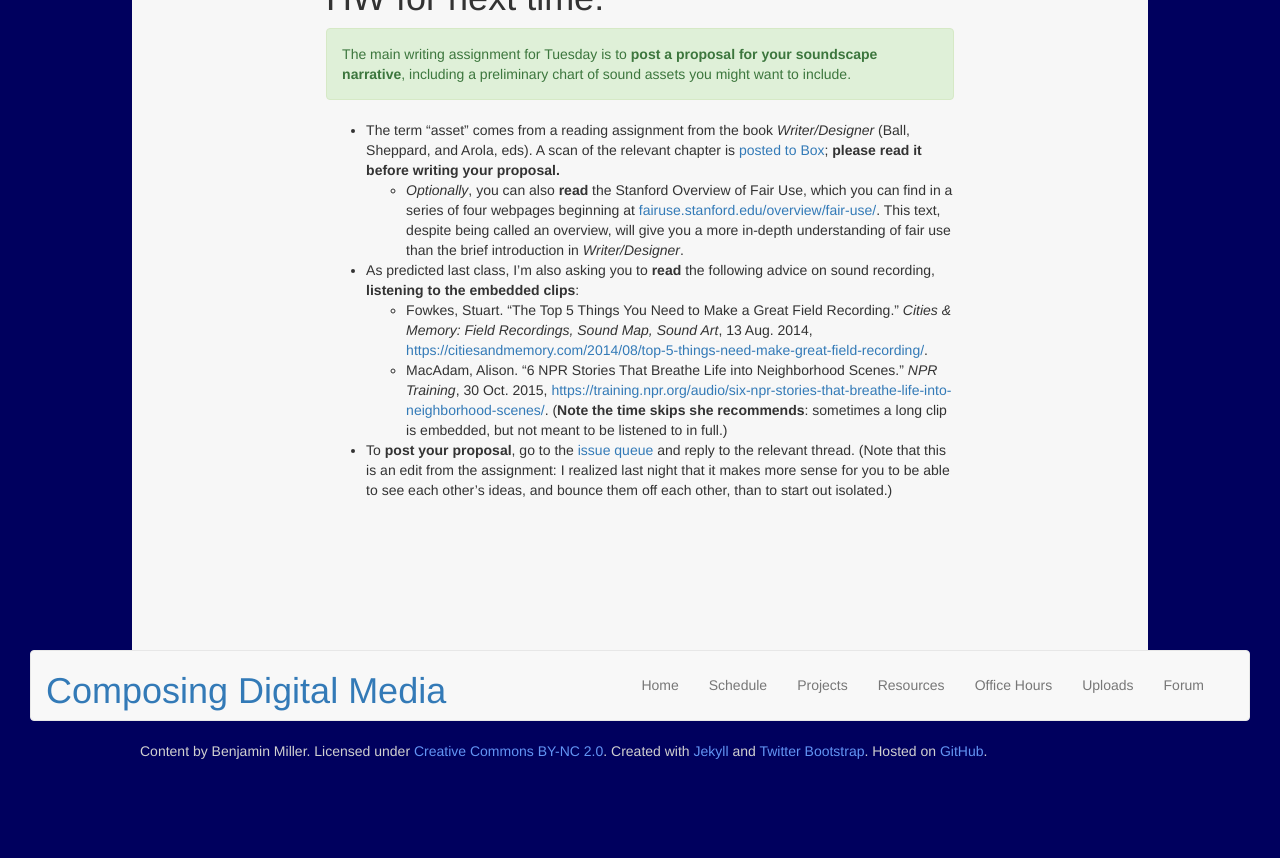
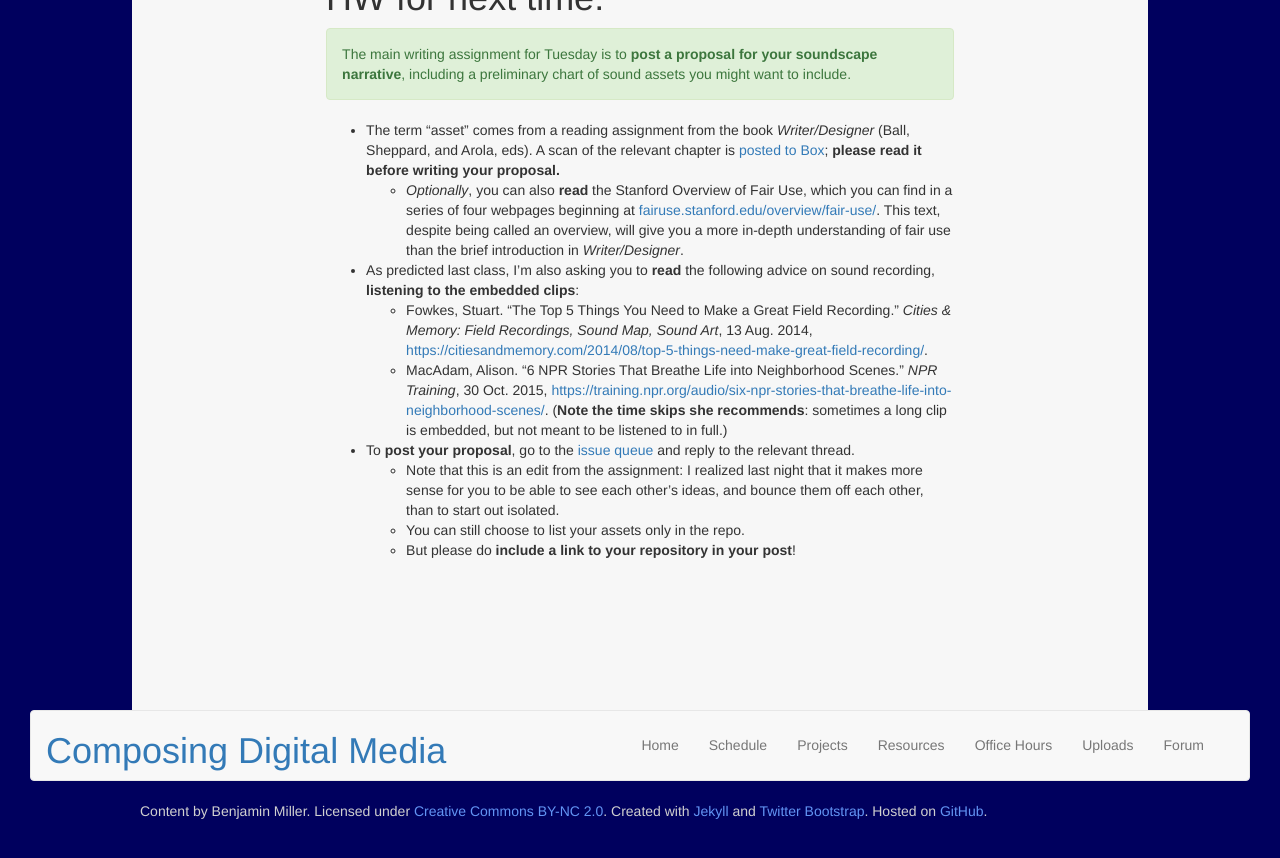
Before and after one commit to benmiller314/cdm2019fall, a Jekyll site: the page built from plans/lesson-04.md, in a window 1280 px wide and 900 px high, scrolled down 2319 px. Shown: the top 858 px of the window. Built offline with Jekyll 4.4.1, drawn with Linux system fonts in a browser that asks for light colours; our own code applies the rules of GitHub Pages for plain Markdown files.

Commit message:
update post instructions with direct link to proposal queue

```diff
--- a/plans/lesson-04.md
+++ b/plans/lesson-04.md
@@ -123,4 +123,7 @@
   - Fowkes, Stuart. “The Top 5 Things You Need to Make a Great Field Recording.” *Cities & Memory: Field Recordings, Sound Map, Sound Art*, 13 Aug. 2014, [https://citiesandmemory.com/2014/08/top-5-things-need-make-great-field-recording/](https://citiesandmemory.com/2014/08/top-5-things-need-make-great-field-recording/).
   - MacAdam, Alison. “6 NPR Stories That Breathe Life into Neighborhood Scenes.” *NPR Training*, 30 Oct. 2015, [https://training.npr.org/audio/six-npr-stories-that-breathe-life-into-neighborhood-scenes/](https://training.npr.org/audio/six-npr-stories-that-breathe-life-into-neighborhood-scenes/). (**Note the time skips she recommends**: sometimes a long clip is embedded, but not meant to be listened to in full.)
 
-* To **post your proposal**, go to the [issue queue]({{site.github.repository_url}}/issues/) and reply to the relevant thread. <!-- UPDATE WITH THE DIRECT LINK --> (Note that this is an edit from the assignment: I realized last night that it makes more sense for you to be able to see each other's ideas, and bounce them off each other, than to start out isolated.)
+* To **post your proposal**, go to the [issue queue]({{site.github.repository_url}}/issues/5) and reply to the relevant thread.
+   - Note that this is an edit from the assignment: I realized last night that it makes more sense for you to be able to see each other's ideas, and bounce them off each other, than to start out isolated.
+   - You can still choose to list your assets only in the repo.
+   - But please do **include a link to your repository in your post**!
```
